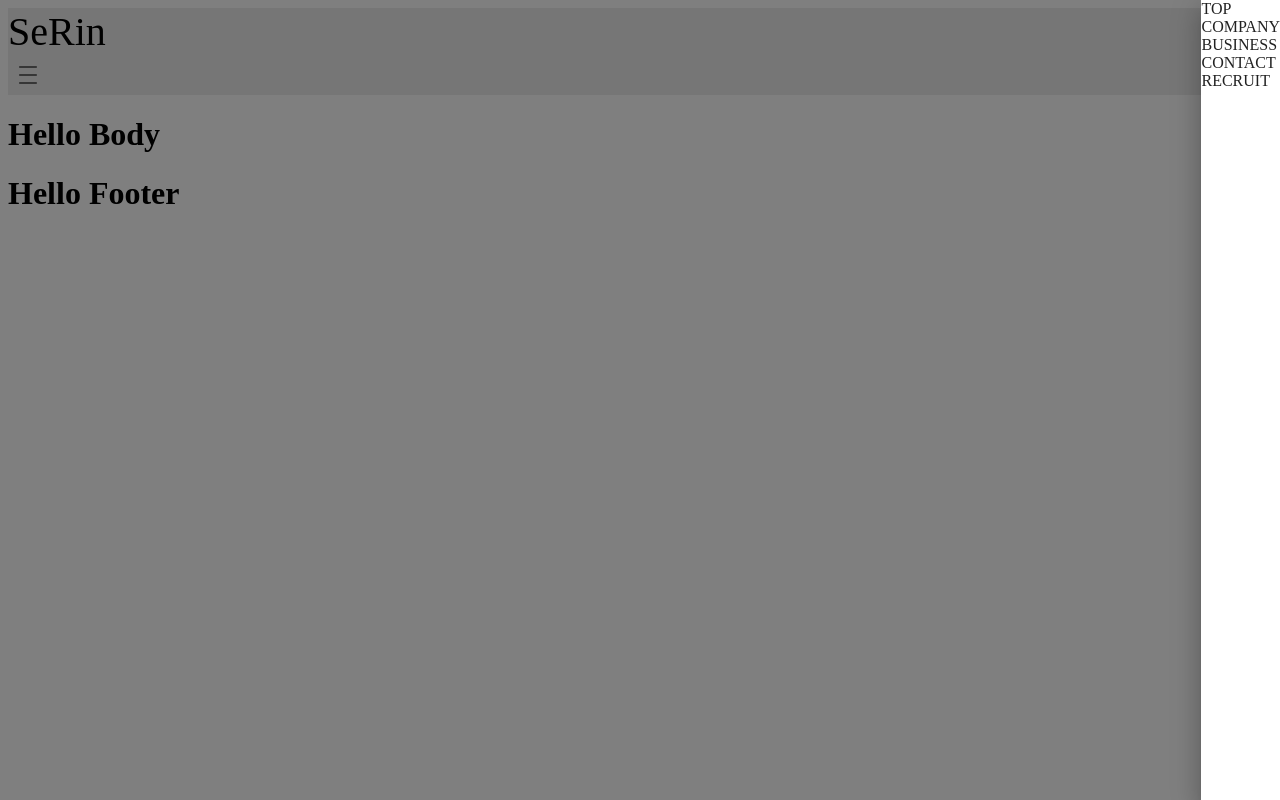
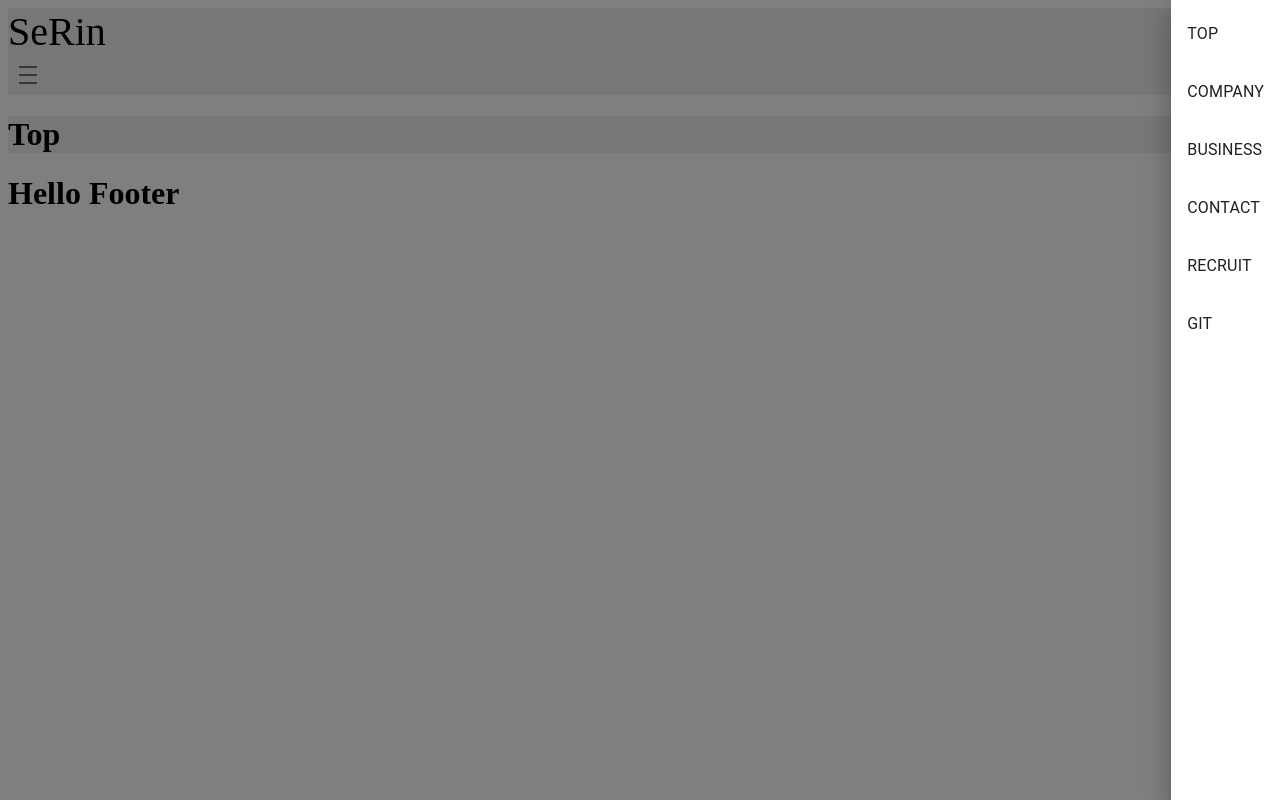
Before and after one commit to karu-srky/serin, a React (Create React App) app: page / in a window 1280 px wide. Both pictures are taken after a click on the button 28 px from the left and 75 px from the top of the page. Built offline with nearby package versions, Linux system fonts and the light colour scheme.

Commit message:
drawerのリストクリック時にbodyを操作する機能を追加 top.tsxを追加

```diff
--- a/src/App.tsx
+++ b/src/App.tsx
@@ -1,13 +1,49 @@
-import React from 'react';
+import { useState } from 'react';
 import Body from './main/body'
 import Footer from './main/footer'
 import Header from './main/header'
 
 const App = () => {
+  const contentsTitle = [
+    {
+        title: "TOP",
+        flag: "top"
+    },
+    {
+        title: "COMPANY",
+        flag: "company"
+    },
+    {
+        title: "BUSINESS",
+        flag: "business"
+    },
+    {
+        title: "CONTACT",
+        flag: "contact"
+    },
+    {
+        title: "RECRUIT",
+        flag: "recruit"
+    }
+  ]
+
+  //bodyを表示状況を管理するstate
+  const [bodyState, setBodyState] = useState("top");
+
+  //ToDo 引数をopen,closeのstringに変更する
+  //Drawerのstate管理
+  const selectBody = (bodyKey: string) => {
+    setBodyState(bodyKey)
+  }
   return (
     <>
-      <Header />
-      <Body />
+      <Header
+        selectBody={selectBody}
+        contentsTitle={contentsTitle}
+      />
+      <Body
+        bodyState={bodyState}
+      />
       <Footer />
     </>
   );
--- a/src/contents/business.tsx
+++ b/src/contents/business.tsx
@@ -1 +1,11 @@
 import React from "react";
+
+const Business = () => {
+    return(
+        <>
+            <h1>Business</h1>
+        </>
+    )
+}
+
+export default Business;
--- a/src/contents/company.tsx
+++ b/src/contents/company.tsx
@@ -1 +1,11 @@
 import React from "react";
+
+const Company = () => {
+    return(
+        <>
+            <h1>Company</h1>
+        </>
+    )
+}
+
+export default Company;
--- a/src/contents/contact.tsx
+++ b/src/contents/contact.tsx
@@ -1 +1,11 @@
 import React from "react";
+
+const Contact = () => {
+    return(
+        <>
+            <h1>Contact</h1>
+        </>
+    )
+}
+
+export default Contact;
--- a/src/contents/recruit.tsx
+++ b/src/contents/recruit.tsx
@@ -1 +1,11 @@
 import React from "react";
+
+const Recruit = () => {
+    return(
+        <>
+            <h1>Recruit</h1>
+        </>
+    )
+}
+
+export default Recruit;
--- /dev/null
+++ b/src/contents/top.tsx
@@ -0,0 +1,11 @@
+import React from "react";
+
+const Top = () => {
+    return(
+        <>
+            <h1>Top</h1>
+        </>
+    )
+}
+
+export default Top;
--- a/src/main/body.tsx
+++ b/src/main/body.tsx
@@ -1,11 +1,43 @@
 import React from "react";
+import Top from "../contents/top"
+import Company from "../contents/company";
+import Business from "../contents/business";
+import Contact from "../contents/contact";
+import Recruit from "../contents/recruit";
 
-const Body = () => {
+const displayBody = (key: string) => {
+    switch(key){
+        case "top":
+            return <Top />
+        case "company":
+            return <Company />
+        case "business":
+            return <Business />
+        case "contact":
+            return <Contact />
+        case "recruit":
+            return <Recruit />
+        default:
+            return <Top />
+    }
+}
+
+const Body = (props: any) => {
     return(
         <>
-            <h1>Hello Body</h1>
+            <div style={styles.body}>
+                {displayBody(props.bodyState)}
+            </div>
+
         </>
     )
 }
 
+const styles = {
+    body: {
+        width: "100%",
+        backgroundColor: "#EEEEEE"
+    }
+}
+
 export default Body;
--- a/src/main/header.tsx
+++ b/src/main/header.tsx
@@ -1,46 +1,24 @@
 import { useState } from "react";
-import { Drawer } from "@mui/material"
+import { Drawer, ListItemButton, ListItemText } from "@mui/material"
 
 import Humburger from "../parts/hamburger";
 import DrawerContents from "../parts/drawerContents";
 
-const Header = () => {
+const Header = (props: any) => {
 
-    const [state, setState] = useState(false);
+    const [drawerState, setDrawerState] = useState(false);
 
-    //引数をopen,closeのstringに変更する
+    //ToDo 引数をopen,closeのstringに変更する
+    //Drawerのstate管理
     const toggleDrawer = (toggleState: boolean) => {
-        setState(toggleState)
+        setDrawerState(toggleState)
     }
 
-    //データをまとめたjsonファイルを作成する
-    const contentsTitle = [
-        {
-            "title": "TOP",
-            "key": "top"
-        },
-        {
-            "title": "COMPANY",
-            "key": "company"
-        },
-        {
-            "title": "BUSINESS",
-            "key": "business"
-        },
-        {
-            "title": "CONTACT",
-            "key": "contact"
-        },
-        {
-            "title": "RECRUIT",
-            "key": "recruit"
-        }
-    ]
-
-    const listItems = contentsTitle.map((content) =>
+    const listItems = props.contentsTitle.map((content:any) =>
         <DrawerContents
             title={content.title}
-            key={content.key}
+            flag={content.flag}
+            selectBody={props.selectBody}
         />
     )
 
@@ -51,10 +29,15 @@ const Header = () => {
                 <Humburger onClick={() => toggleDrawer(true)}/>
                 <Drawer
                     anchor={'right'}
-                    open={state}
+                    open={drawerState}
                     onClose={() => toggleDrawer(false)}
                 >
                     {listItems}
+                    <div style={styles.listItem}>
+                        <ListItemButton component="a" href="">
+                            <ListItemText primary="GIT" />
+                        </ListItemButton>
+                    </div>
                 </Drawer>
             </div>
         </>
@@ -68,6 +51,10 @@ const styles = {
     },
     headerTitle: {
         fontSize: "40px"
+    },
+    listItem: {
+        marginTop: "10px",
+        backgroundColor: "#fff"
     }
 }
 
--- a/src/parts/drawerContents.tsx
+++ b/src/parts/drawerContents.tsx
@@ -1,11 +1,23 @@
-import React from "react";
+import { useState } from "react";
+import { ListItemButton, ListItemText } from "@mui/material"
 
 const DrawerContents = (props: any) => {
     return(
         <>
-            <div>{props.title}</div>
+            <div style={styles.listItem}>
+                <ListItemButton component="a" onClick={() => props.selectBody(props.flag)}>
+                    <ListItemText primary={props.title} />
+                </ListItemButton>
+            </div>
         </>
     )
 }
 
+const styles = {
+    listItem: {
+        marginTop: "10px",
+        backgroundColor: "#fff"
+    }
+}
+
 export default DrawerContents;
```
